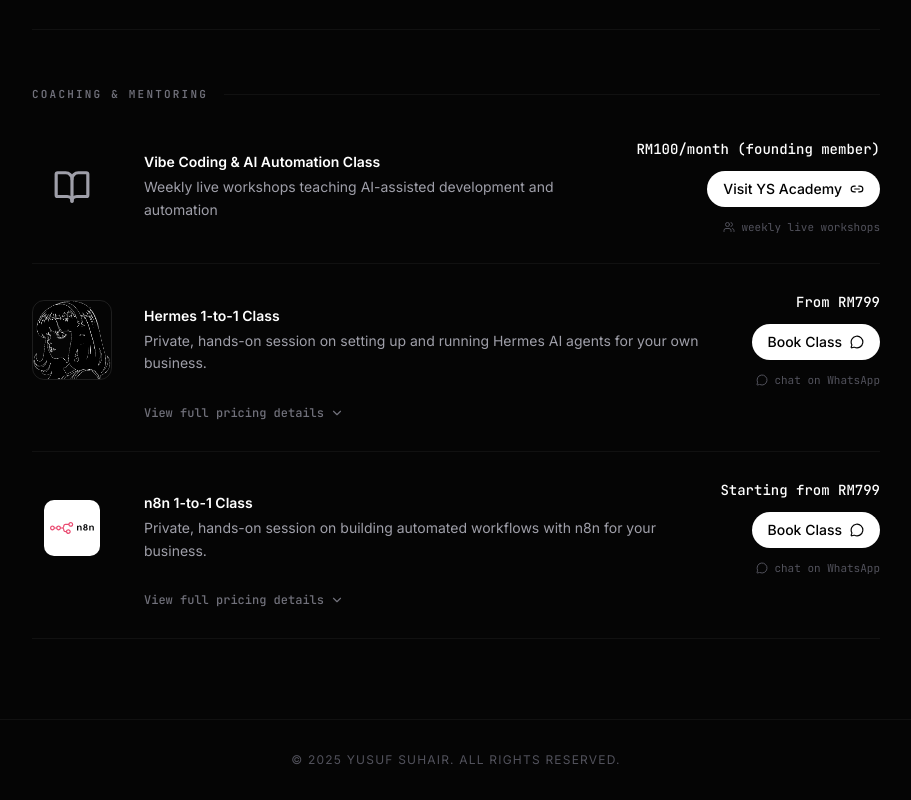
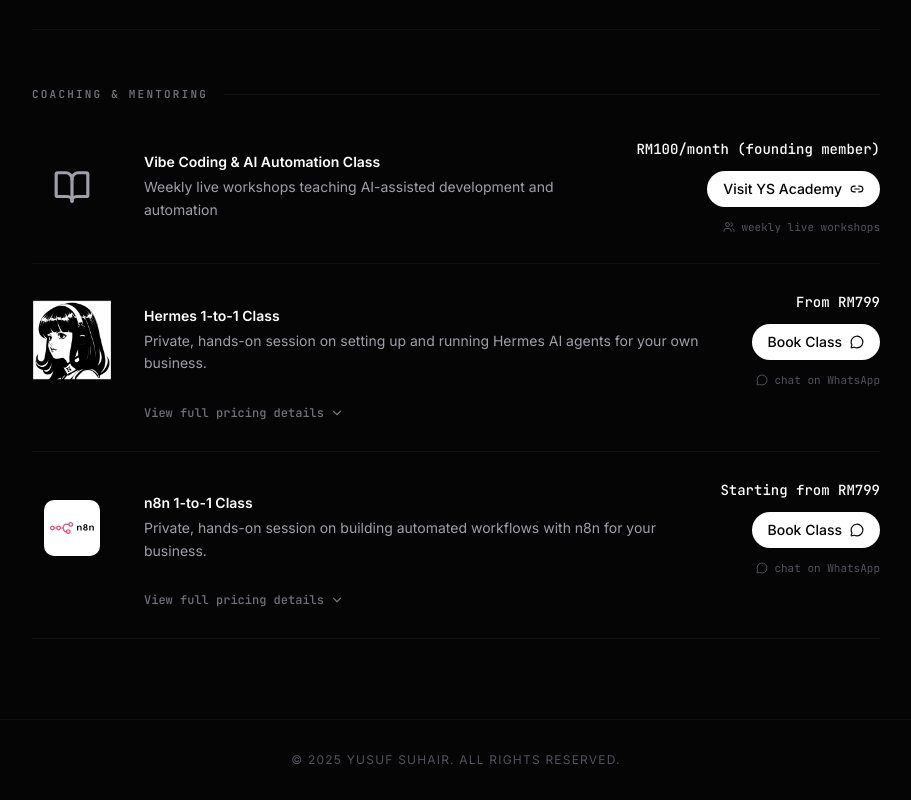
Before and after one commit to yusufsuhair/yusufsuhair-web, a Next.js app: page /services in a window 1280 px wide. Shown: the part 793-1593 px from the top of the page, without its empty margins (184-1095 px from the left). Built offline with nearby package versions, Linux system fonts and the light colour scheme.

Commit message:
Clean up Hermes service icon

```diff
--- a/components/ServicesWidget.tsx
+++ b/components/ServicesWidget.tsx
@@ -333,7 +333,7 @@
     description: "Private, hands-on session on setting up and running Hermes AI agents for your own business.",
     price: "From RM799",
     renderIcon: () => (
-      <img src="/hermes-logo.png" alt="Hermes AI" className="w-full h-full rounded-lg border border-white/10 object-cover grayscale brightness-200 contrast-125" />
+      <img src="/hermes-logo.png" alt="Hermes AI" className="w-full h-full object-contain" />
     ),
     cta: { label: "Book Class", href: waLink("Hi Yusuf, I'm interested in the Hermes 1-to-1 Class (From RM799). Can you share more details?"), Icon: MessageCircle },
     caption: { label: "chat on WhatsApp", Icon: MessageCircle },
```
Also changed, not shown: public/hermes-logo.png.
